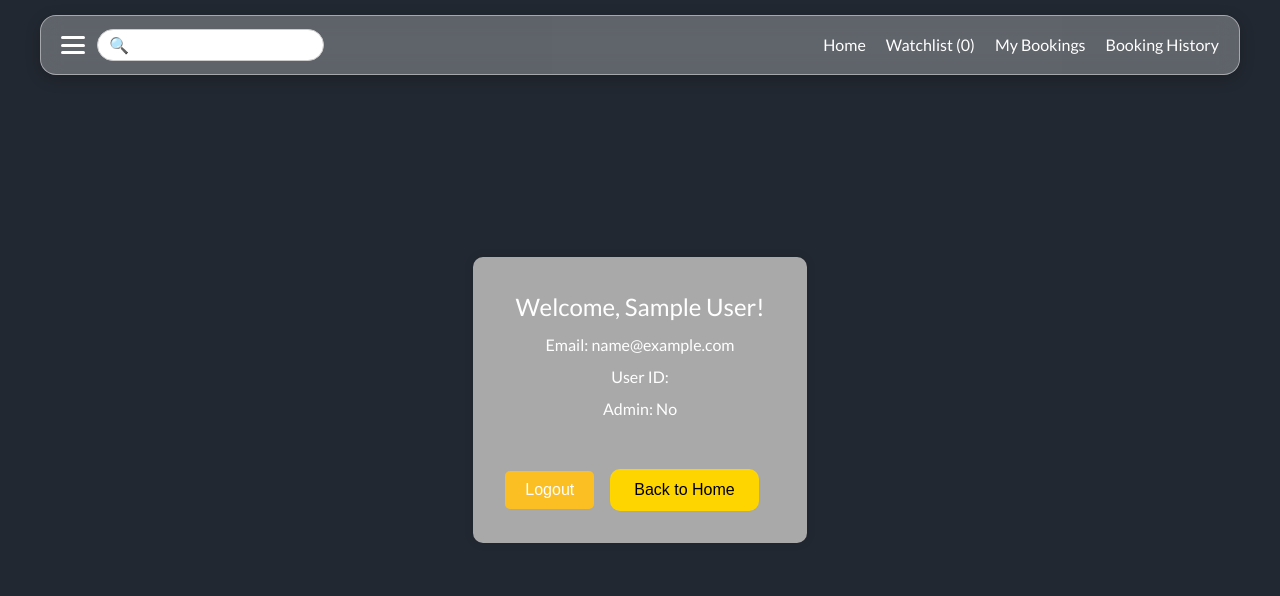
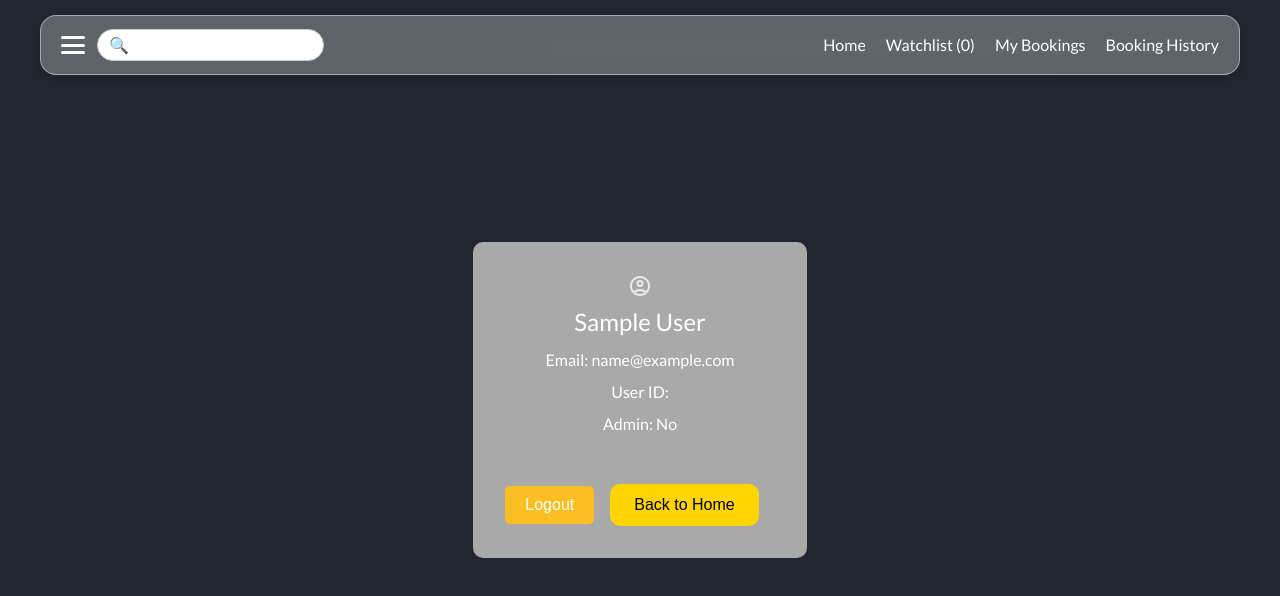
Before and after one commit to Taninwat-55/cinema-booking-system-project, a React (Vite) app in the folder client/: page /profile in a window 1280 px wide. Shown: the top 596 px of the page. Built offline with nearby package versions, Linux system fonts and the light colour scheme; no server answers; sample sign-in values are in the browser's storage.

Commit message:
fix the user profile page and remove comments

```diff
--- a/client/src/pages/LoginPage.jsx
+++ b/client/src/pages/LoginPage.jsx
@@ -32,8 +32,8 @@ const LoginPage = () => {
         expiry: new Date().getTime() + 60 * 60 * 1000
       };
 
-      localStorage.setItem("user", JSON.stringify(userData)); // Save to localStorage
-      setUser(userData); // Save to Context
+      localStorage.setItem("user", JSON.stringify(userData));
+      setUser(userData);
       navigate("/");
     }
   };
--- a/client/src/pages/UserProfilePage.jsx
+++ b/client/src/pages/UserProfilePage.jsx
@@ -16,12 +16,20 @@ const UserProfilePage = () => {
 
   if (!user) return <p>You need to log in to view this page.</p>;
 
+  console.log('User object:', user);
   return (
     <>
       <Navbar />
       <div className="user-profile-container">
         <div className="profile-card">
-          <h2>Welcome, {user.name || 'User'}!</h2>
+          <img
+            src="/account_circle.svg"
+            alt="User Avatar"
+            className="profile-avatar"
+          />
+          <h2>{user.name || 'User'}</h2>
+
+          <div className="profile-info">
             <p>
               <strong>Email:</strong> {user.email}
             </p>
@@ -31,6 +39,7 @@ const UserProfilePage = () => {
             <p>
               <strong>Admin:</strong> {user.is_admin ? 'Yes' : 'No'}
             </p>
+          </div>
 
           <div className="profile-actions">
             <button onClick={handleLogout} className="logout-btn">
--- a/client/src/pages/WatchlistPage.jsx
+++ b/client/src/pages/WatchlistPage.jsx
@@ -2,7 +2,7 @@ import { useEffect, useState, useContext } from 'react';
 import { UserContext } from '../context/UserContext';
 import { Link, useNavigate } from 'react-router-dom';
 import Navbar from '../components/Navbar';
-import '../styles/WatchlistPage.css'; // if your CSS is in this file
+import '../styles/WatchlistPage.css';
 
 function WatchlistPage() {
   const [watchlist, setWatchlist] = useState([]);
```
Also changed, not shown: 1 other file (tests, documents, lock files or other folders). Lines whose indentation alone changed are shown as unchanged.
